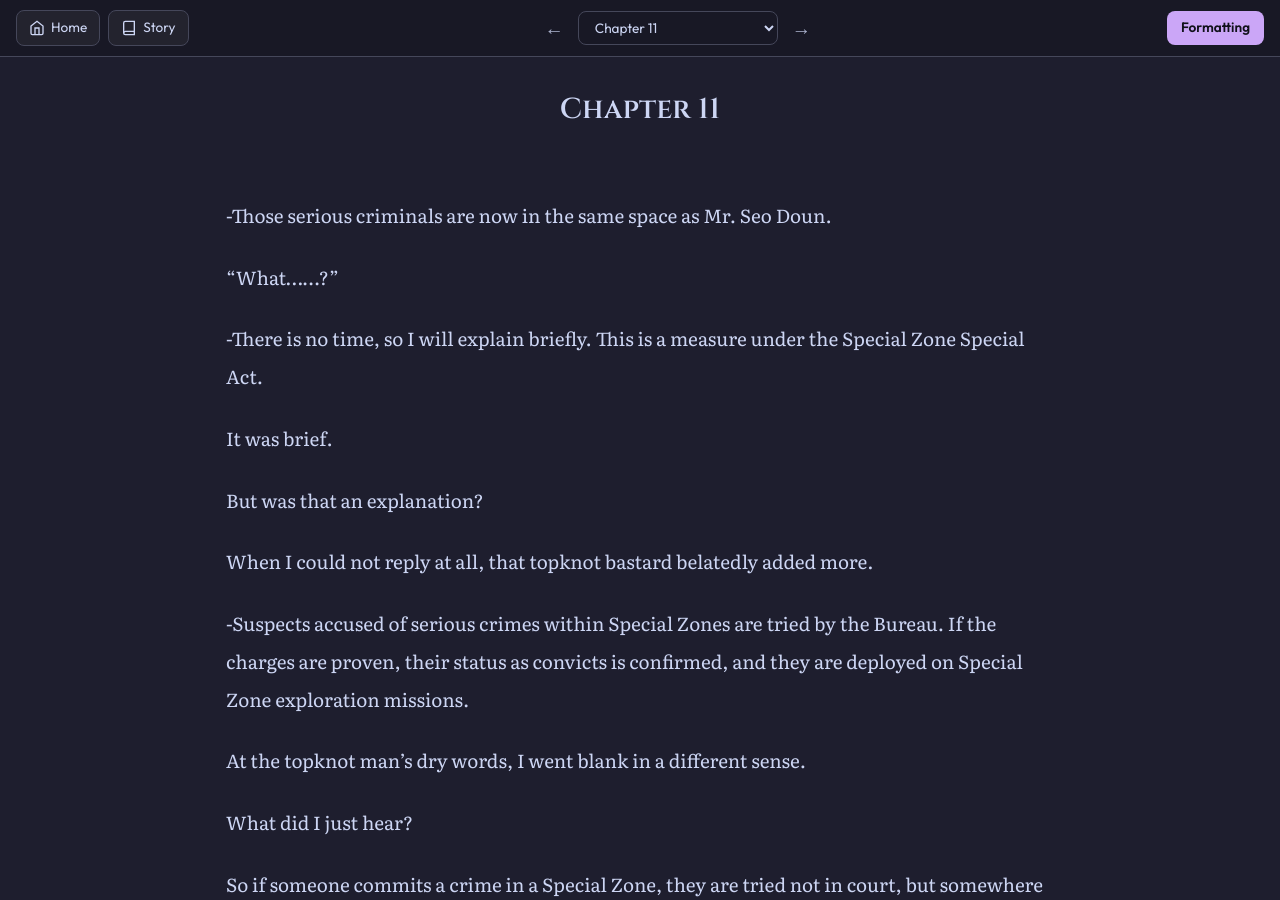
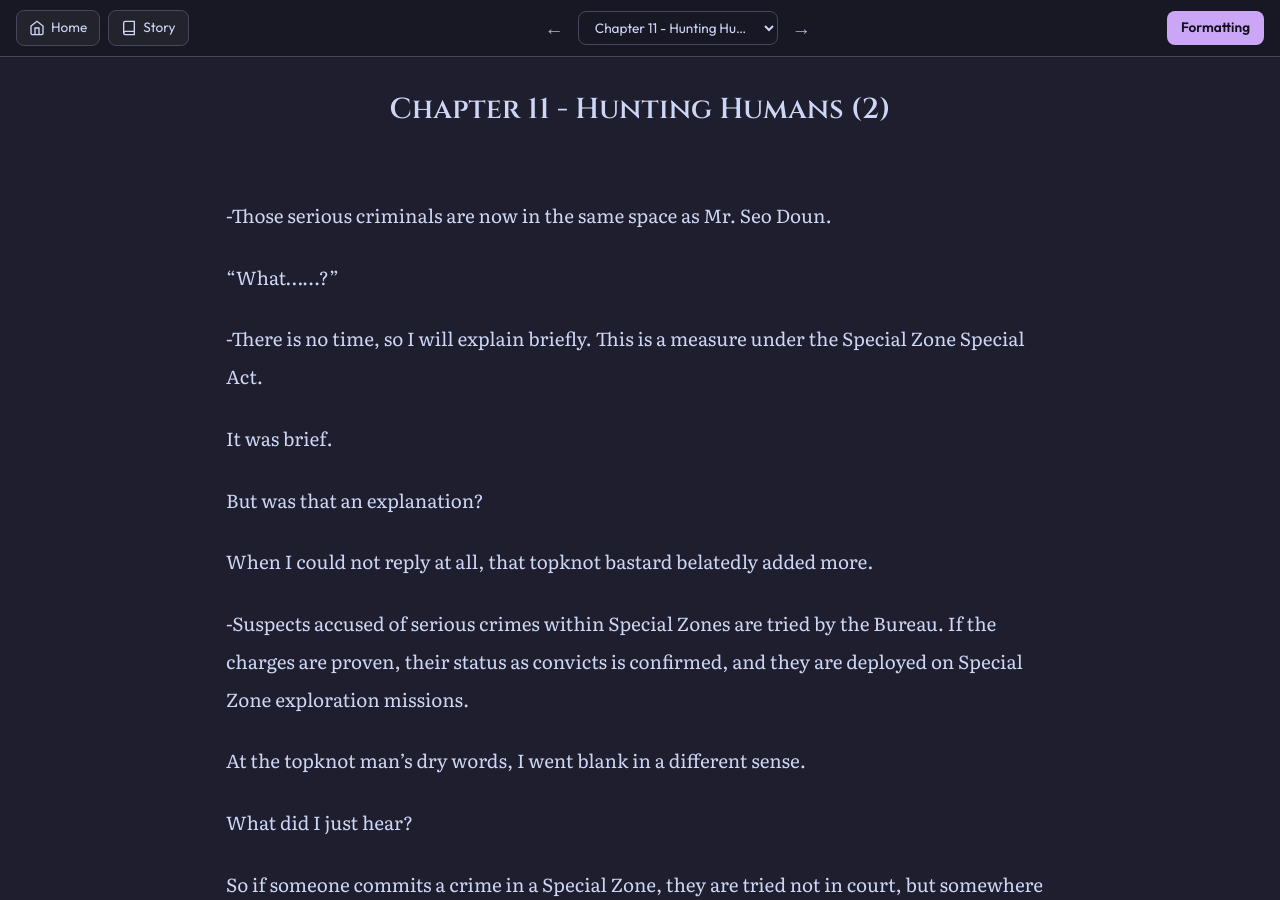
Before and after one commit to soleumn/soleumn.github.io, a Jekyll site: the page built from _chapters/esg/ch11.md, in a window 1280 px wide and 900 px high. Built offline with Jekyll 4.4.1, drawn with Linux system fonts in a browser that asks for light colours; comment, search, counter and statistics services are not loaded.

Commit message:
Update ch11.md

```diff
--- a/_chapters/esg/ch11.md
+++ b/_chapters/esg/ch11.md
@@ -1,5 +1,5 @@
 ---
-title: "Chapter 11"
+title: "Chapter 11 - Hunting Humans (2)"
 categories: esg
 capitulo: 11
 ---
```
